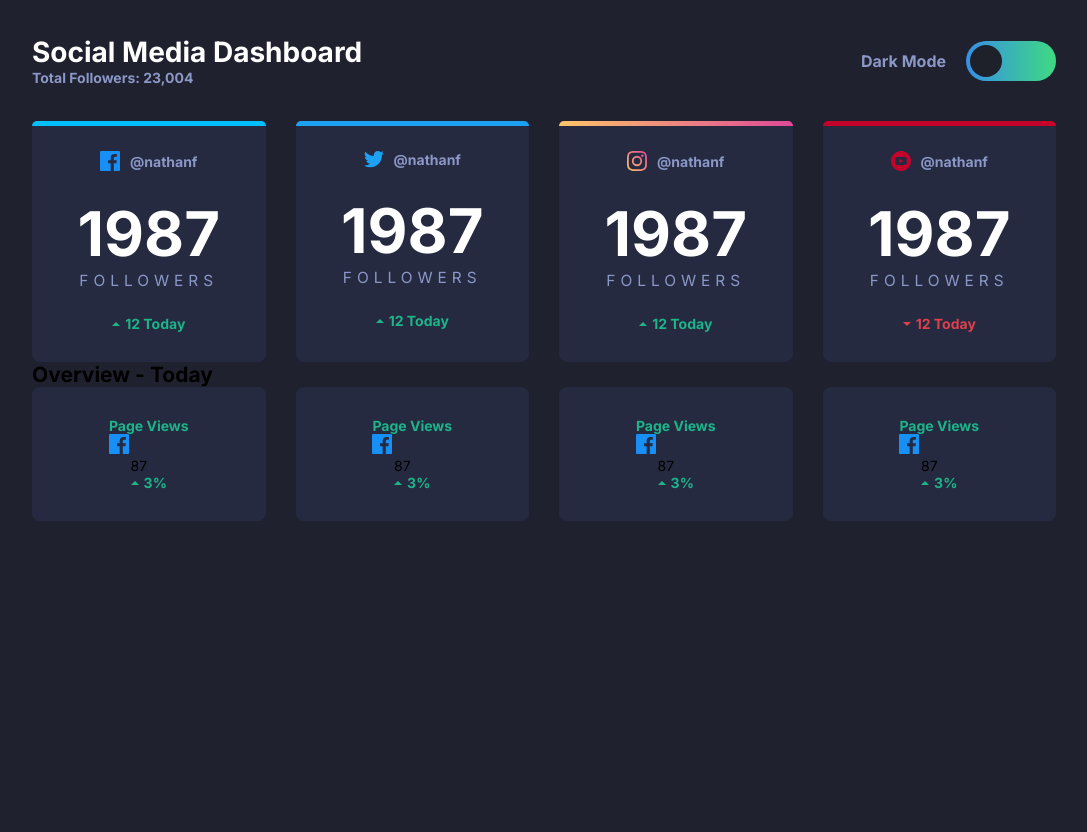
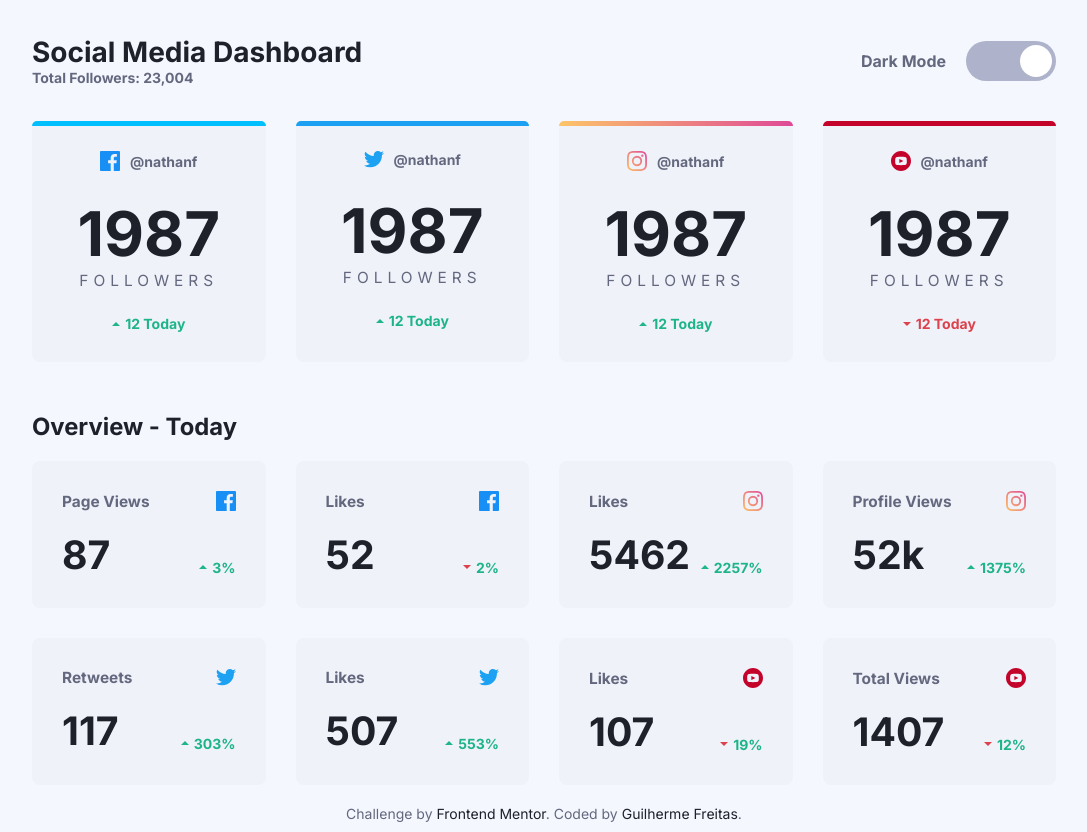
Before and after one commit to gfreitasdev/dashboard-darktheme, a plain HTML site: page index.html in a window 1280 px wide. Shown: the whole page, without its empty margins (96-1183 px from the left). Before the commit the page ends 800 px from the top, so only its background shows below. Drawn offline with Linux system fonts and the light colour scheme.

Commit message:
projeto final

```diff
--- a/css/style.css
+++ b/css/style.css
@@ -28,7 +28,7 @@ header .toggle-mode input[type=checkbox] {
     height: 40px;
     border-radius: 100px;
     margin-left: 20px;
-    background: var(--ToggleBtnDark);
+    background: var(--ToggleMode);
     cursor: pointer;
     outline: 0;
     position: relative;
@@ -39,9 +39,14 @@ header .toggle-mode input[type=checkbox]::before {
     height: 40px;
     width: 40px;
     border-radius: 50px;
-    transform: scale(0.8);
+    transform: translateX(50px) scale(0.8);
     background: var(--BgLight);
+    transition: transform 0.3s;
     position: absolute;
+}
+
+header .toggle-mode input[type=checkbox]:checked::before{
+    transform: translateX(0) scale(0.8);
 }
 
 main .followers, main .grid-overview {
@@ -59,6 +64,10 @@ main .followers, main .grid-overview {
     cursor: pointer;
     background: var(--BgLightCard);
     position: relative;
+}
+
+.card:hover{
+    background: var(--BgLightCardHover);
 }
 
 .card::before{
@@ -130,3 +139,98 @@ main .followers, main .grid-overview {
 .card span img {
     margin-right: 5px;
 }
+
+main .overview {
+    margin-top: 50px;
+}
+
+main .overview h2{
+    color: var(--ColorDark);
+    font-size: 1.7em;
+}
+.grid-overview {
+    margin: 20px 0;
+}
+
+.grid-overview .card .title-card {
+    margin-bottom: 20px;
+}
+
+.grid-overview .card .title-card span{
+    font-size: 1.1em;
+    color: var(--ColorDarkLight);
+}
+.grid-overview .card .title-card, .grid-overview .card .text-card {
+    display: flex;
+    justify-content: space-between;
+    align-items: center;
+    width: 100%;
+}
+
+.grid-overview .card .text-card {
+    align-items: baseline;
+}
+
+.grid-overview .card .text-card p {
+    font-size: 2.8em;
+    font-weight: 700;
+    color: var(--ColorDark);
+}
+
+footer.attribution {
+    text-align: center;
+    font-size: 1em;
+    font-weight: 400;
+    color: var(--ColorDarkLight);
+    transition: 0.3s;
+    margin: 10px 0;
+}
+footer.attribution a {
+    color: var(--ColorDark);
+    text-decoration: none;
+    transition: 0.3s;
+}
+
+
+/* Responsivo */
+
+@media (min-width: 1440px) {
+    body .container {
+        max-width: 1440px;
+    }
+}
+@media (max-width: 1165px){
+    main .followers,
+    main .grid-overview {
+        grid-template-columns: 1fr 1fr 1fr;
+    }
+}
+@media (max-width: 960px){
+    main .followers,
+    main .grid-overview {
+        grid-template-columns: 1fr 1fr;
+    }
+}
+@media (max-width: 720px){
+    body .container {
+        max-width: 94%;
+    }
+    header {
+        flex-direction: column;
+        align-items: flex-start;
+    }
+    header .toggle-mode {
+        width: 100%;
+        margin-top: 35px;
+        padding-top: 25px;
+        border-top: 1px solid var(--ColorDarkLight);
+        justify-content: space-between;
+    }
+    header .toggle-mode input[type=checkbox] {
+        transform: scale(0.8);
+    }
+    main .followers,
+    main .grid-overview {
+        grid-template-columns: 1fr;
+    }
+}
--- a/index.html
+++ b/index.html
@@ -12,7 +12,7 @@
   <title>Frontend Mentor | Social Media Dashboard</title>
 
 </head>
-<body class="dark">
+<body>
 
   <div class="container">
     <header>
@@ -86,6 +86,7 @@
           </span>
         </article>
       </section>
+
       <section class="overview">
         <h2>Overview - Today</h2>
       <div class="grid-overview">
@@ -103,38 +104,86 @@
           </div>
         </article><article class="card">
           <div class="title-card">
-            <span>Page Views</span>
+            <span>Likes</span>
             <img src="./images/icon-facebook.svg">
           </div>
           <div class="text-card">
-            <p>87</p>
+            <p>52</p>
             <span>
-              <img src="./images/icon-up.svg">
-              3%
+              <img src="./images/icon-down.svg">
+              2%
             </span>
           </div>
         </article><article class="card">
           <div class="title-card">
-            <span>Page Views</span>
-            <img src="./images/icon-facebook.svg">
+            <span>Likes</span>
+            <img src="./images/icon-instagram.svg">
           </div>
           <div class="text-card">
-            <p>87</p>
+            <p>5462</p>
             <span>
               <img src="./images/icon-up.svg">
-              3%
+              2257%
             </span>
           </div>
         </article><article class="card">
           <div class="title-card">
-            <span>Page Views</span>
-            <img src="./images/icon-facebook.svg">
+            <span>Profile Views</span>
+            <img src="./images/icon-instagram.svg">
           </div>
           <div class="text-card">
-            <p>87</p>
+            <p>52k</p>
             <span>
               <img src="./images/icon-up.svg">
-              3%
+              1375%
+            </span>
+          </div>
+        </article><article class="card">
+          <div class="title-card">
+            <span>Retweets</span>
+            <img src="./images/icon-twitter.svg">
+          </div>
+          <div class="text-card">
+            <p>117</p>
+            <span>
+              <img src="./images/icon-up.svg">
+              303%
+            </span>
+          </div>
+        </article><article class="card">
+          <div class="title-card">
+            <span>Likes</span>
+            <img src="./images/icon-twitter.svg">
+          </div>
+          <div class="text-card">
+            <p>507</p>
+            <span>
+              <img src="./images/icon-up.svg">
+              553%
+            </span>
+          </div>
+        </article><article class="card">
+          <div class="title-card">
+            <span>Likes</span>
+            <img src="./images/icon-youtube.svg">
+          </div>
+          <div class="text-card">
+            <p>107</p>
+            <span>
+              <img src="./images/icon-down.svg">
+              19%
+            </span>
+          </div>
+        </article><article class="card">
+          <div class="title-card">
+            <span>Total Views</span>
+            <img src="./images/icon-youtube.svg">
+          </div>
+          <div class="text-card">
+            <p>1407</p>
+            <span>
+              <img src="./images/icon-down.svg">
+              12%
             </span>
           </div>
         </article>
@@ -143,74 +192,12 @@
     </main>
   </div>
 
+  <footer class="attribution">
+    Challenge by <a href="https://www.frontendmentor.io?ref=challenge" target="_blank">Frontend Mentor</a>.
+    Coded by <a href="https://github.com/gfreitasdev/" target="blank">Guilherme Freitas</a>.
+  </footer>
 
 
-
-
-
-  <!--
-
-
-  @nathanf
-  1987
-  Followers
-  12 Today
-
-  @nathanf
-  1044
-  Followers
-  99 Today
-
-  @realnathanf
-  11k
-  Followers
-  1099 Today
-
-  Nathan F.
-  8239
-  Subscribers
-  144 Today
-
-
-
-  Overview - Today
-
-  Page Views
-  87
-  3%
-
-  Likes
-  52
-  2%
-
-  Likes
-  5462
-  2257%
-
-  Profile Views
-  52k
-  1375%
-
-  Retweets
-  117
-  303%
-
-  Likes
-  507
-  553%
-
-  Likes
-  107
-  19%
-
-  Total Views
-  1407
-  12%
-
-  <div class="attribution">
-    Challenge by <a href="https://www.frontendmentor.io?ref=challenge" target="_blank">Frontend Mentor</a>.
-    Coded by <a href="#">Your Name Here</a>.
-  </div>
-  -->
+  <script src="js/main.js"></script>
 </body>
 </html>
--- /dev/null
+++ b/js/main.js
@@ -0,0 +1,5 @@
+const btnToggle = document.querySelector('.btn-toggle');
+
+btnToggle.addEventListener('click', () => {
+    document.body.classList.toggle('dark');
+})
```
